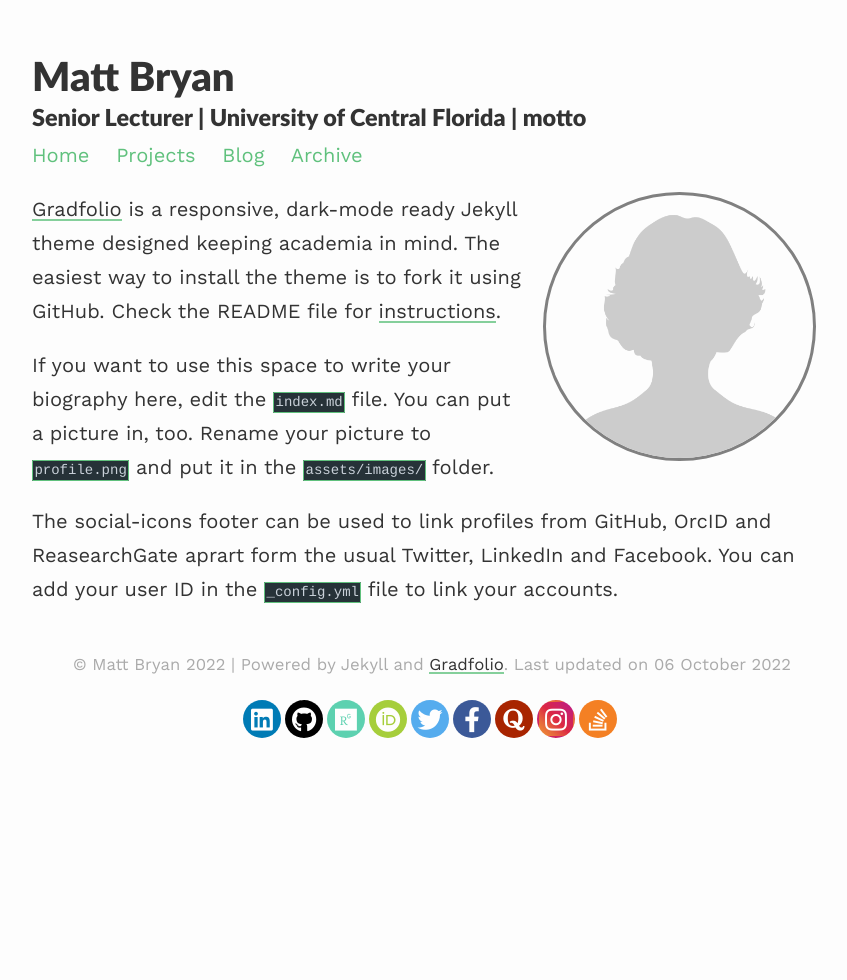
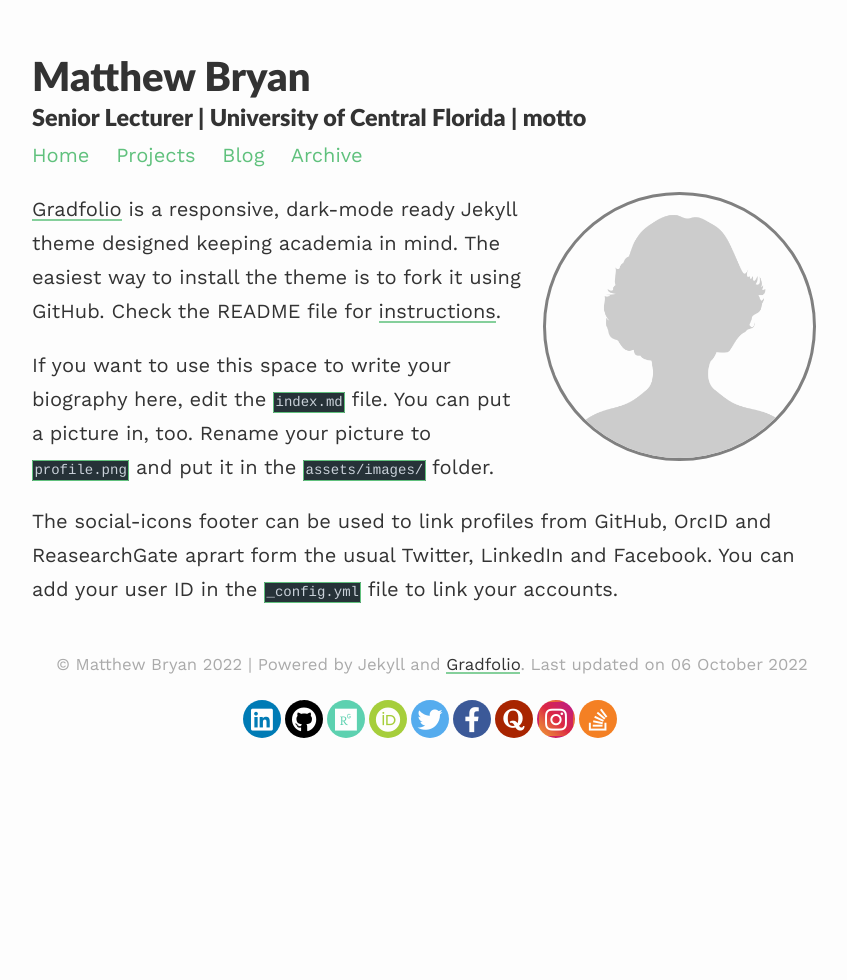
Before and after one commit to matthew-bryan/ENG6800Website, a Jekyll site: the page built from index.md, in a window 1280 px wide. Shown: the whole page, without its empty margins (208-1055 px from the left). Built offline with Jekyll 4.4.1, drawn with Linux system fonts in a browser that asks for light colours; nearby versions of some CDN libraries.

Commit message:
added hew to first name

```diff
--- a/_config.yml
+++ b/_config.yml
@@ -1,6 +1,6 @@
 ### your site title here
 
-title: Matt Bryan
+title: Matthew Bryan
 description: Senior Lecturer | University of Central Florida | motto
 
 baseurl: /ENG6800Website #name of GitHub repository
```
Also changed, not shown: Gemfile.lock.
